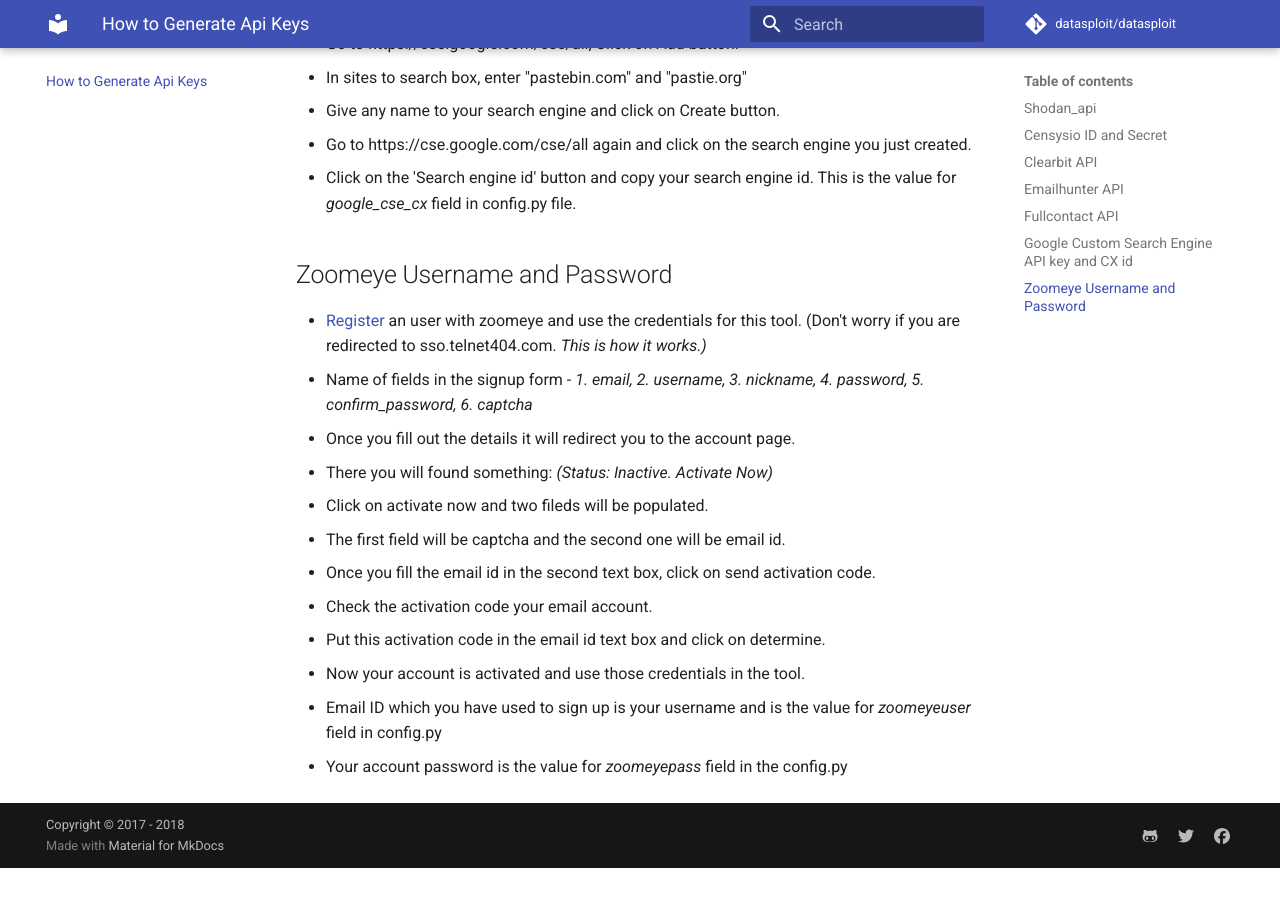
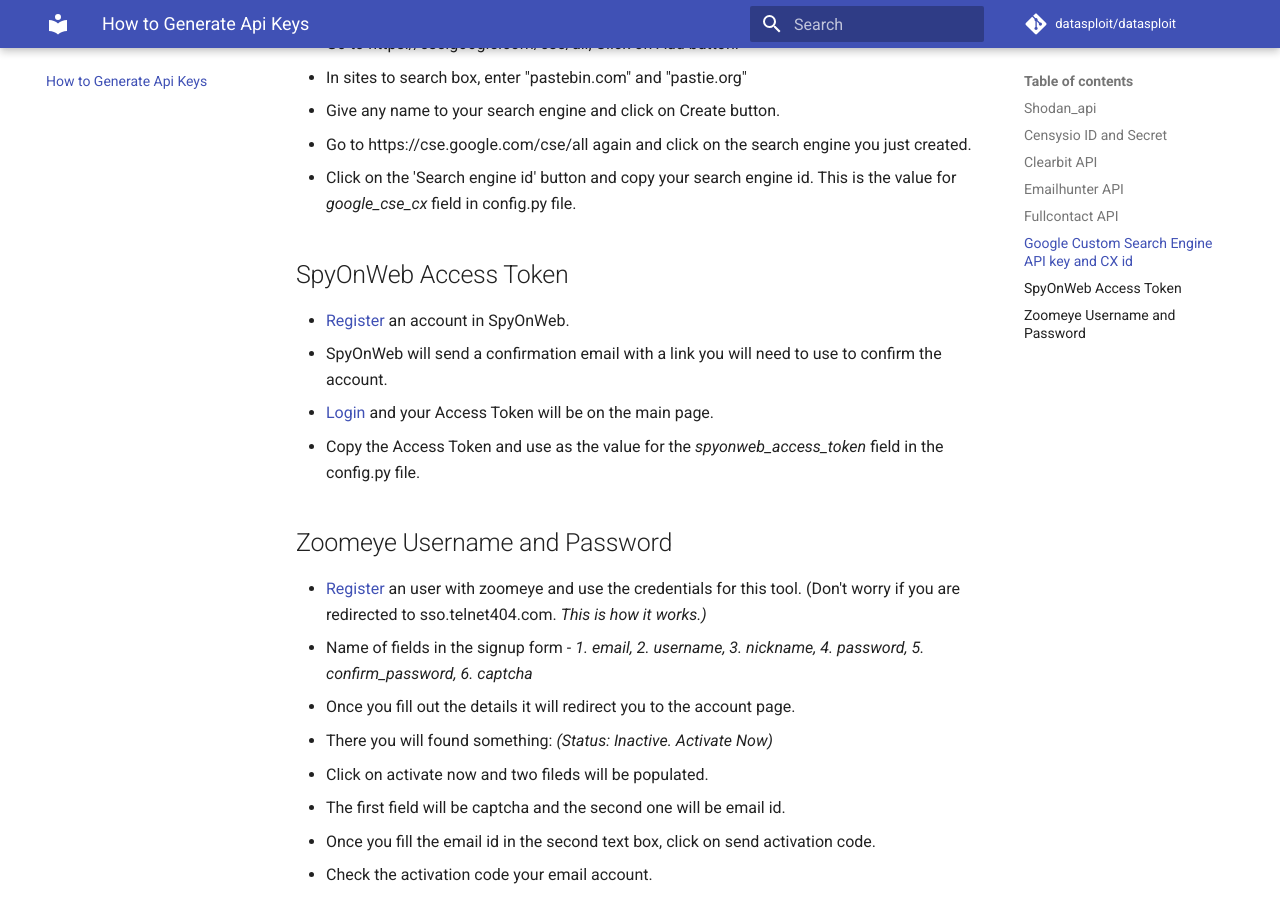
Before and after one commit to dvopsway/datasploit, an MkDocs documentation site: the page built from docs/apiGeneration.md, in a window 1280 px wide and 900 px high, scrolled down 1872 px. Built offline with MkDocs 1.6.1 and Material for MkDocs 9.7.7, drawn with Linux system fonts in a browser that asks for light colours; comment, search, counter and statistics services are not loaded; old or Windows-style settings are respelled for this version of MkDocs; before the commit the page ends 2740 px from its top, so only the background shows below that.

Commit message:
docs: add documentation for SpyOnWeb Access Token
  This is used for the domain_googletracking module.

```diff
--- a/docs/apiGeneration.md
+++ b/docs/apiGeneration.md
@@ -49,6 +49,12 @@
 * Go to https://cse.google.com/cse/all again and click on the search engine you just created.
 * Click on the 'Search engine id' button and copy your search engine id. This is the value for *google_cse_cx* field in config.py file.
 
+## SpyOnWeb Access Token
+* [Register](https://api.spyonweb.com/users/sign_up) an account in SpyOnWeb.
+* SpyOnWeb will send a confirmation email with a link you will need to use to confirm the account.
+* [Login](https://api.spyonweb.com/users/sign_in) and your Access Token will be on the main page.
+* Copy the Access Token and use as the value for the *spyonweb_access_token* field in the config.py file.
+
 
 ## Zoomeye Username and Password
 * [Register](https://www.zoomeye.org/accounts/register) an user with zoomeye and use the credentials for this tool. (Don't worry if you are redirected to sso.telnet404.com. *This is how it works.)*
```
